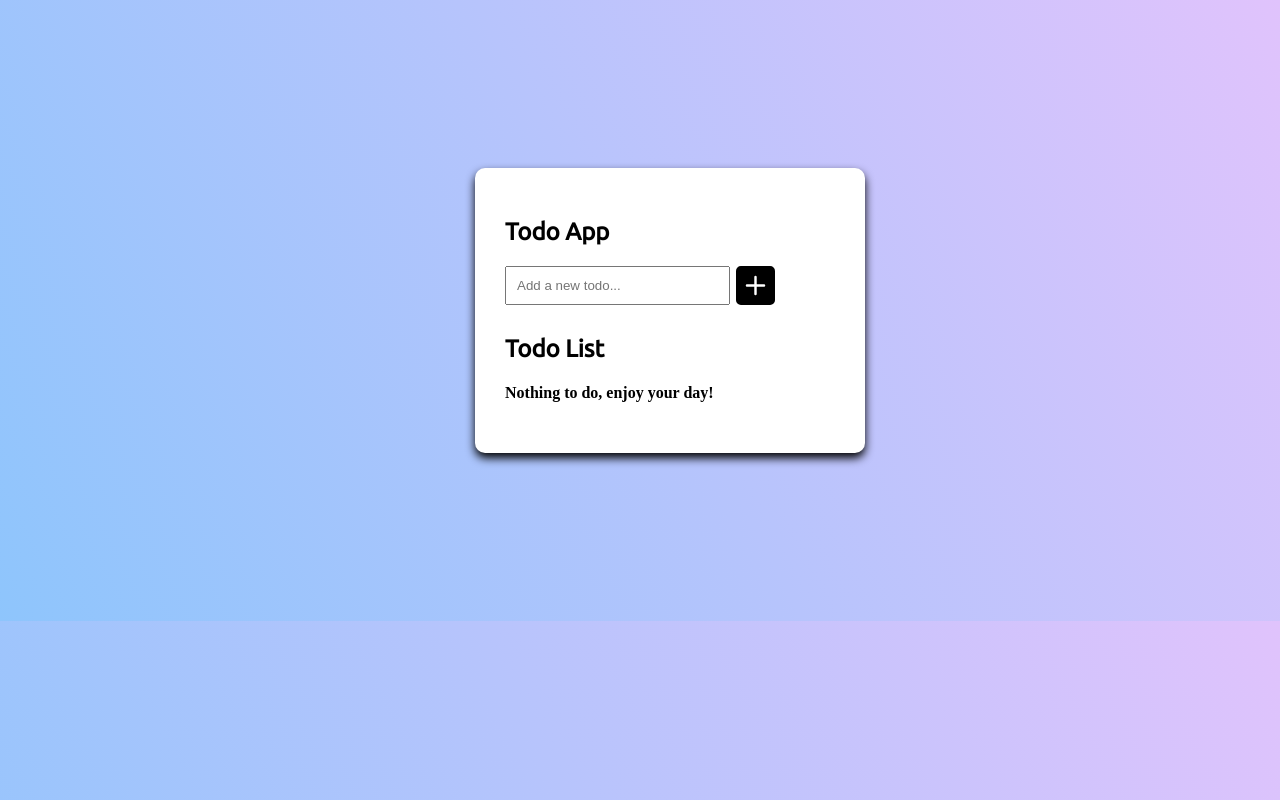
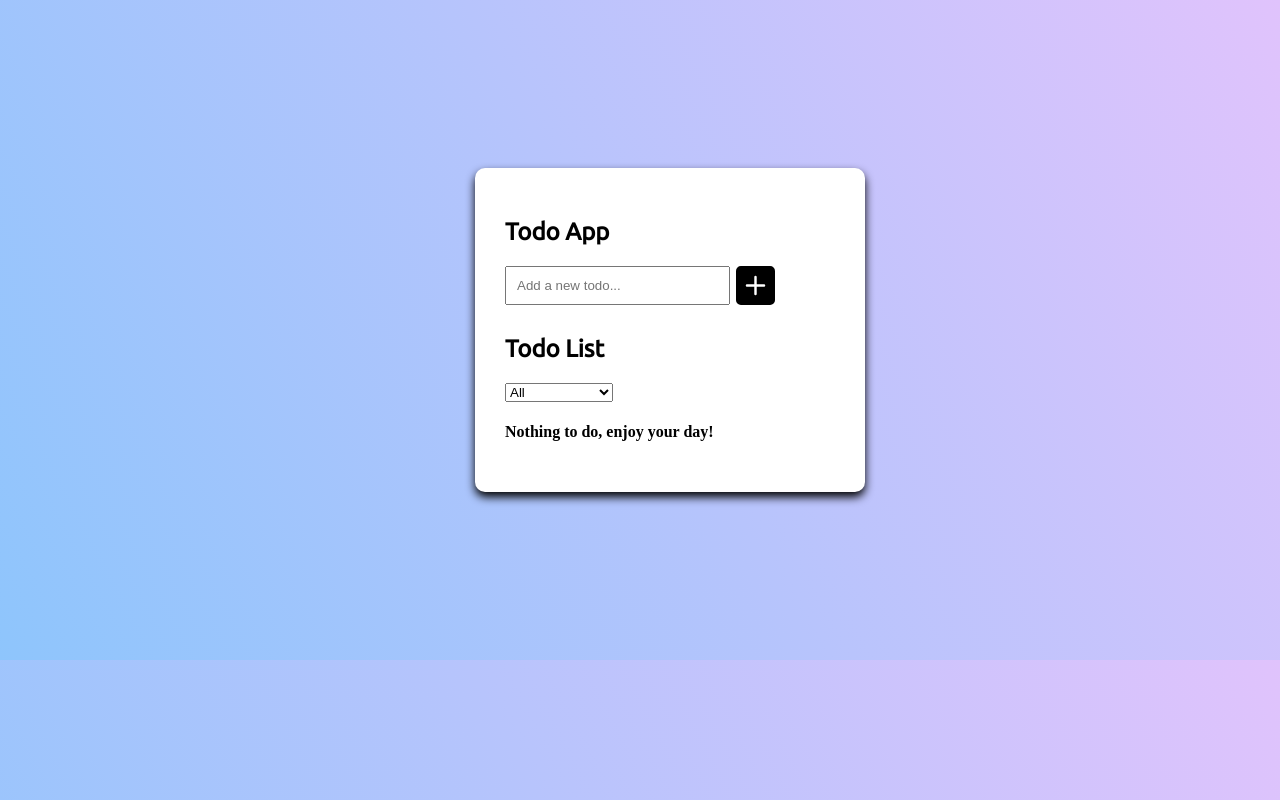
Before and after one commit to Kudoo39/todo-list-app, a React (Vite) app: page / in a window 1280 px wide. Built offline with nearby package versions, Linux system fonts and the light colour scheme.

Commit message:
update filter for todo

```diff
--- a/src/App.jsx
+++ b/src/App.jsx
@@ -2,8 +2,11 @@ import React, { useEffect, useState } from "react";
 import "./App.css";
 import TodoForm from "./components/TodoForm";
 import TodoList from "./components/TodoList";
+import TodoFilter from "./components/TodoFilter";
 
 const App = () => {
+  const [todoFilter, setTodoFilter] = useState("");
+
   const [todos, setTodos] = useState(() => {
     const local = localStorage.getItem("Items");
     return local !== null ? JSON.parse(local) : [];
@@ -26,6 +29,14 @@ const App = () => {
     setTodos(todos.filter((e) => e.id !== id));
   };
 
+  const filteredTodos = todos.filter((todo) => {
+    return todoFilter == "all"
+      ? true
+      : todoFilter == "yes"
+      ? todo.completed
+      : !todo.completed;
+  });
+
   return (
     <div className="container">
       <h2>Todo App</h2>
@@ -34,9 +45,15 @@ const App = () => {
         currentId={currentId}
         setCurrentId={setCurrentId}
       />
+
       <h2>Todo List</h2>
+      <TodoFilter TodoFilter={(a) => setTodoFilter(a)} />
       {todos.length == 0 && <h4>Nothing to do, enjoy your day!</h4>}
-      <TodoList todos={todos} toggleTodo={toggleTodo} deleteTodo={deleteTodo} />
+      <TodoList
+        todos={filteredTodos}
+        toggleTodo={toggleTodo}
+        deleteTodo={deleteTodo}
+      />
     </div>
   );
 };
--- /dev/null
+++ b/src/components/TodoFilter.jsx
@@ -0,0 +1,13 @@
+import React from "react";
+
+const TodoFilter = ({ TodoFilter }) => {
+  return (
+    <select onChange={(event) => TodoFilter(event.target.value)}>
+      <option value="all">All</option>
+      <option value="yes">Completed</option>
+      <option value="no">Not completed</option>
+    </select>
+  );
+};
+
+export default TodoFilter;
```
